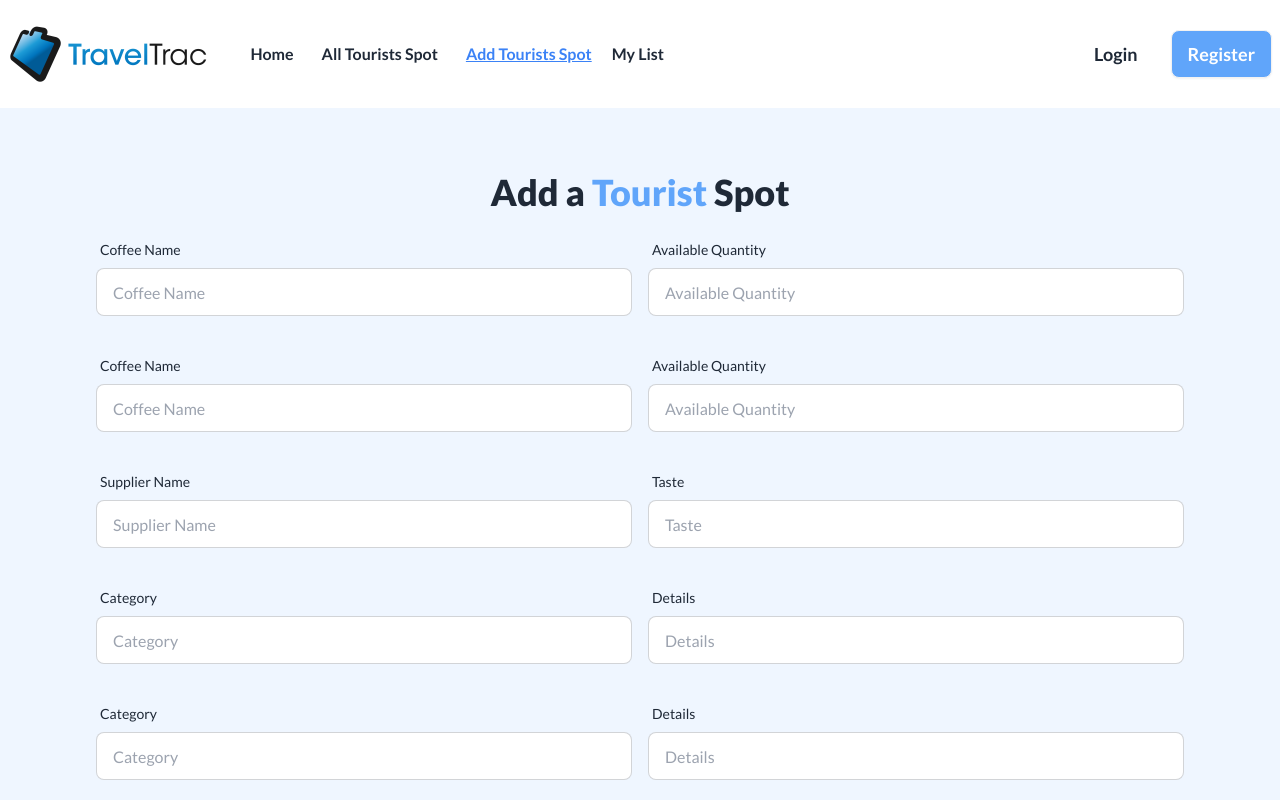
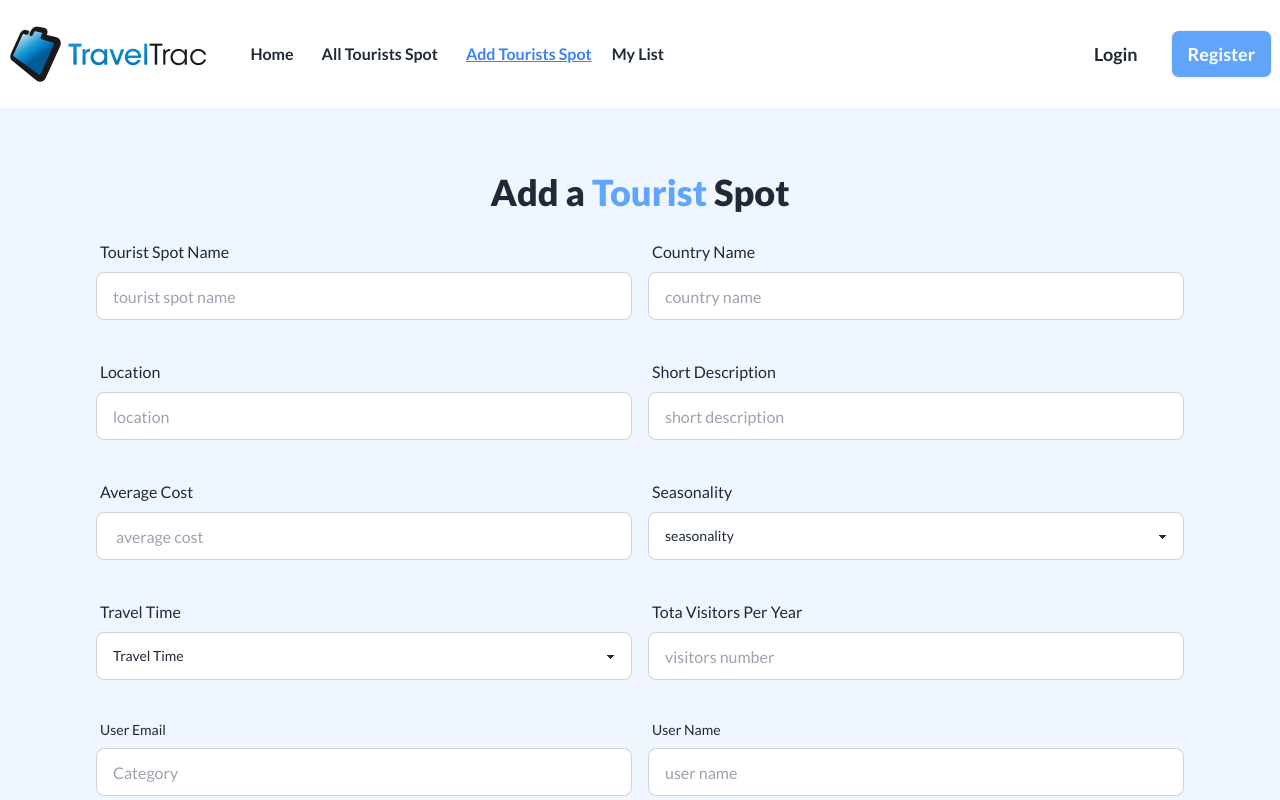
Before and after one commit to codewithToufikul/A10-Travel-Trac-Client, a React (Vite) app: page /addspot in a window 1280 px wide. Shown: the top 800 px of the page. Built offline with nearby package versions, Linux system fonts and the light colour scheme.

Commit message:
add tourist spot page added

```diff
--- a/src/Pages/AddSpot/AddSpot.jsx
+++ b/src/Pages/AddSpot/AddSpot.jsx
@@ -2,32 +2,34 @@ const AddSpot = () => {
   return (
     <div className="max-w-[1440px] mx-auto">
       <div className="bg-blue-50 px-24 py-16 ">
-        <h2 className="text-4xl font-extrabold text-center mb-5">Add a <span className=" text-blue-400">Tourist</span> Spot</h2>
-        <form >
+        <h2 className="text-4xl font-extrabold text-center mb-5">
+          Add a <span className=" text-blue-400">Tourist</span> Spot
+        </h2>
+        <form>
           {/* form name and quantity row */}
           <div className="md:flex mb-8">
             <div className="form-control md:w-1/2">
               <label className="label">
-                <span className="label-text">Coffee Name</span>
+                <span className="label-text text-base">Tourist Spot Name</span>
               </label>
               <label className="input-group">
                 <input
                   type="text"
                   name="name"
-                  placeholder="Coffee Name"
+                  placeholder="tourist spot name"
                   className="input input-bordered w-full"
                 />
               </label>
             </div>
             <div className="form-control md:w-1/2 ml-4">
               <label className="label">
-                <span className="label-text">Available Quantity</span>
+                <span className="label-text text-base">Country Name</span>
               </label>
               <label className="input-group">
                 <input
                   type="text"
                   name="quantity"
-                  placeholder="Available Quantity"
+                  placeholder="country name"
                   className="input input-bordered w-full"
                 />
               </label>
@@ -36,26 +38,26 @@ const AddSpot = () => {
           <div className="md:flex mb-8">
             <div className="form-control md:w-1/2">
               <label className="label">
-                <span className="label-text">Coffee Name</span>
+                <span className="label-text text-base">Location</span>
               </label>
               <label className="input-group">
                 <input
                   type="text"
                   name="name"
-                  placeholder="Coffee Name"
+                  placeholder="location"
                   className="input input-bordered w-full"
                 />
               </label>
             </div>
             <div className="form-control md:w-1/2 ml-4">
               <label className="label">
-                <span className="label-text">Available Quantity</span>
+                <span className="label-text text-base">Short Description</span>
               </label>
               <label className="input-group">
                 <input
                   type="text"
                   name="quantity"
-                  placeholder="Available Quantity"
+                  placeholder="short description "
                   className="input input-bordered w-full"
                 />
               </label>
@@ -65,40 +67,67 @@ const AddSpot = () => {
           <div className="md:flex mb-8">
             <div className="form-control md:w-1/2">
               <label className="label">
-                <span className="label-text">Supplier Name</span>
+                <span className="label-text text-base">Average Cost</span>
               </label>
               <label className="input-group">
                 <input
                   type="text"
                   name="supplier"
-                  placeholder="Supplier Name"
+                  placeholder=" average cost"
                   className="input input-bordered w-full"
                 />
               </label>
             </div>
             <div className="form-control md:w-1/2 ml-4">
               <label className="label">
-                <span className="label-text">Taste</span>
+                <span className="label-text text-base">Seasonality</span>
               </label>
-              <label className="input-group">
-                <input
-                  type="text"
-                  name="taste"
-                  placeholder="Taste"
-                  className="input input-bordered w-full"
-                />
-              </label>
+              <select className="select select-bordered w-full ">
+                <option disabled selected>
+                seasonality
+                </option>
+                <option>summer</option>
+                <option>winter</option>
+              </select>
             </div>
           </div>
           {/* form category and details row */}
           <div className="md:flex mb-8">
             <div className="form-control md:w-1/2">
               <label className="label">
-                <span className="label-text">Category</span>
+                <span className="label-text text-base">Travel Time</span>
+              </label>
+              <select className="select select-bordered w-full ">
+                <option disabled selected>
+                Travel Time
+                </option>
+                <option>3 days</option>
+                <option>7 days</option>
+                <option>15 days</option>
+              </select>
+            </div>
+            <div className="form-control md:w-1/2 ml-4">
+              <label className="label">
+                <span className="label-text text-base">Tota Visitors Per Year</span>
               </label>
               <label className="input-group">
                 <input
                   type="text"
+                  name="details"
+                  placeholder="visitors number"
+                  className="input input-bordered w-full"
+                />
+              </label>
+            </div>
+          </div>
+          <div className="md:flex mb-8">
+            <div className="form-control md:w-1/2">
+              <label className="label">
+                <span className="label-text">User Email</span>
+              </label>
+              <label className="input-group">
+                <input
+                  type="email"
                   name="category"
                   placeholder="Category"
                   className="input input-bordered w-full"
@@ -107,49 +136,39 @@ const AddSpot = () => {
             </div>
             <div className="form-control md:w-1/2 ml-4">
               <label className="label">
-                <span className="label-text">Details</span>
+                <span className="label-text">User Name</span>
               </label>
               <label className="input-group">
                 <input
                   type="text"
-                  name="details"
-                  placeholder="Details"
+                  name="name"
+                  placeholder="user name"
                   className="input input-bordered w-full"
                 />
               </label>
             </div>
           </div>
-          <div className="md:flex mb-8">
-            <div className="form-control md:w-1/2">
+          <div className=" mb-8">
+            <div className="form-control w-full">
               <label className="label">
-                <span className="label-text">Category</span>
+                <span className="label-text">Photo URL</span>
               </label>
               <label className="input-group">
                 <input
-                  type="text"
+                  type="url"
                   name="category"
-                  placeholder="Category"
-                  className="input input-bordered w-full"
-                />
-              </label>
-            </div>
-            <div className="form-control md:w-1/2 ml-4">
-              <label className="label">
-                <span className="label-text">Details</span>
-              </label>
-              <label className="input-group">
-                <input
-                  type="text"
-                  name="details"
-                  placeholder="Details"
+                  placeholder="photo url"
                   className="input input-bordered w-full"
                 />
               </label>
             </div>
           </div>
-          {/* form Photo url row */}
 
-          <input type="submit" value="Add Spot" className="btn btn-block bg-blue-400 text-lg text-white" />
+          <input
+            type="submit"
+            value="Add Spot"
+            className="btn btn-block bg-blue-400 text-lg text-white"
+          />
         </form>
       </div>
     </div>
```
